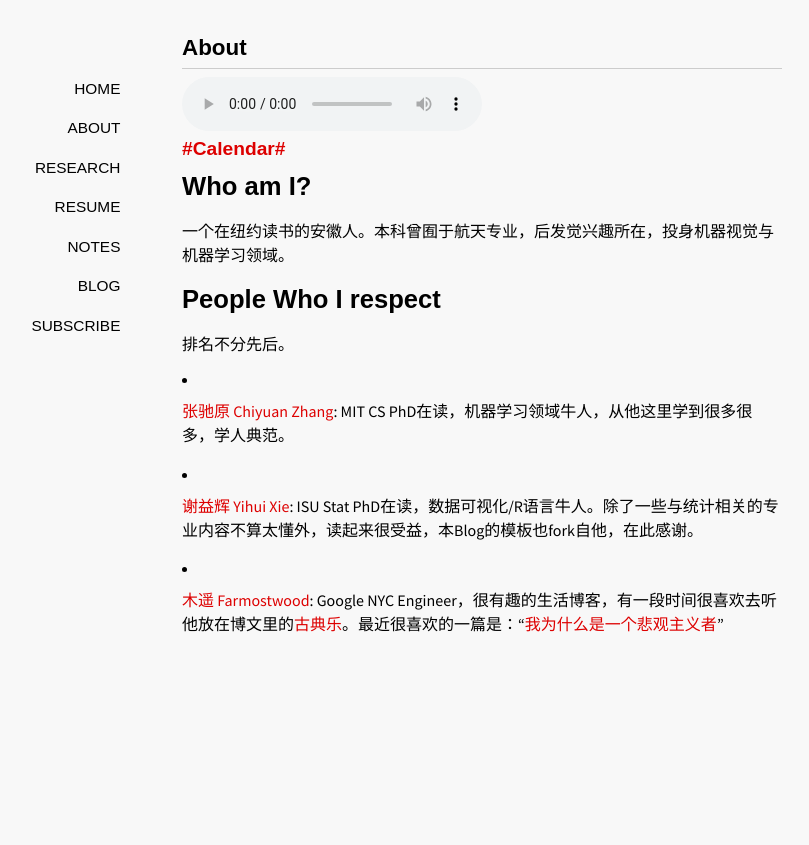
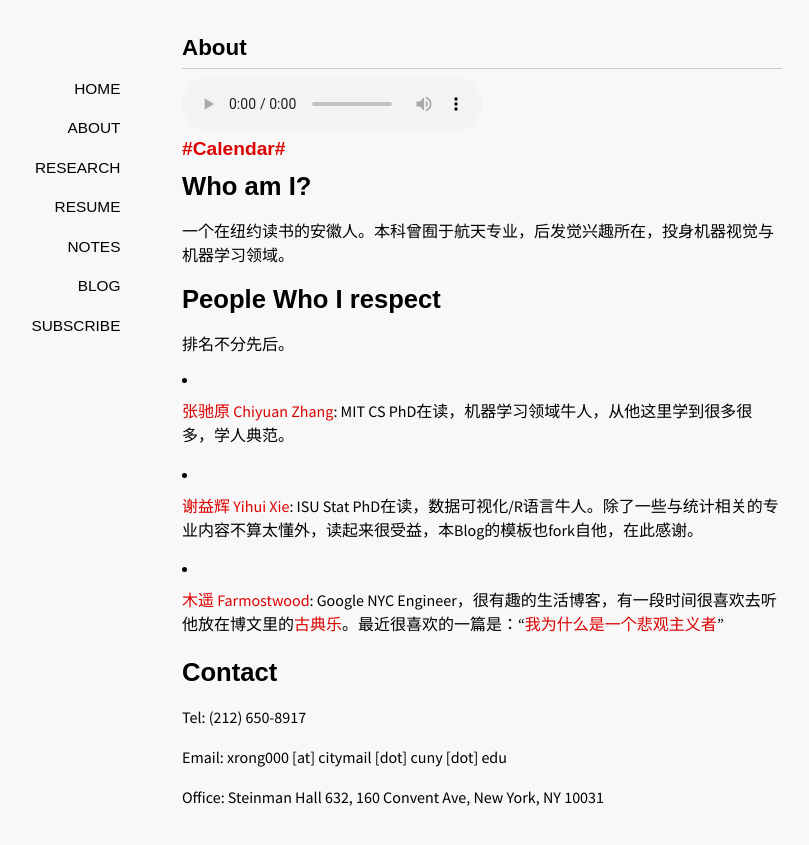
Before and after one commit to ionvision/ionvision.github.io.bk, a Jekyll site: the page built from about/index.md, in a window 1280 px wide. Shown: the top 845 px of the page, without its empty margins (158-967 px from the left). Built offline with Jekyll 4.4.1, drawn with Linux system fonts in a browser that asks for light colours; some web fonts are replaced; Markdown is read by kramdown in place of the engine named in the settings.

Commit message:
Add Contact

```diff
--- a/about/index.md
+++ b/about/index.md
@@ -23,6 +23,15 @@ comments: no
 
 - [木遥 Farmostwood][]: Google NYC Engineer，很有趣的生活博客，有一段时间很喜欢去听他放在博文里的[古典乐][]。最近很喜欢的一篇是：“[我为什么是一个悲观主义者][]”
 
+#Contact
+
+Tel: (212) 650-8917
+
+Email: xrong000 [at] citymail [dot] cuny [dot] edu
+
+Office: Steinman Hall 632, 160 Convent Ave, New York, NY 10031
+
+
 
 [张驰原 Chiyuan Zhang]: http://freemind.pluskid.org/
 [谢益辉 Yihui Xie]: http://yihui.name
```
